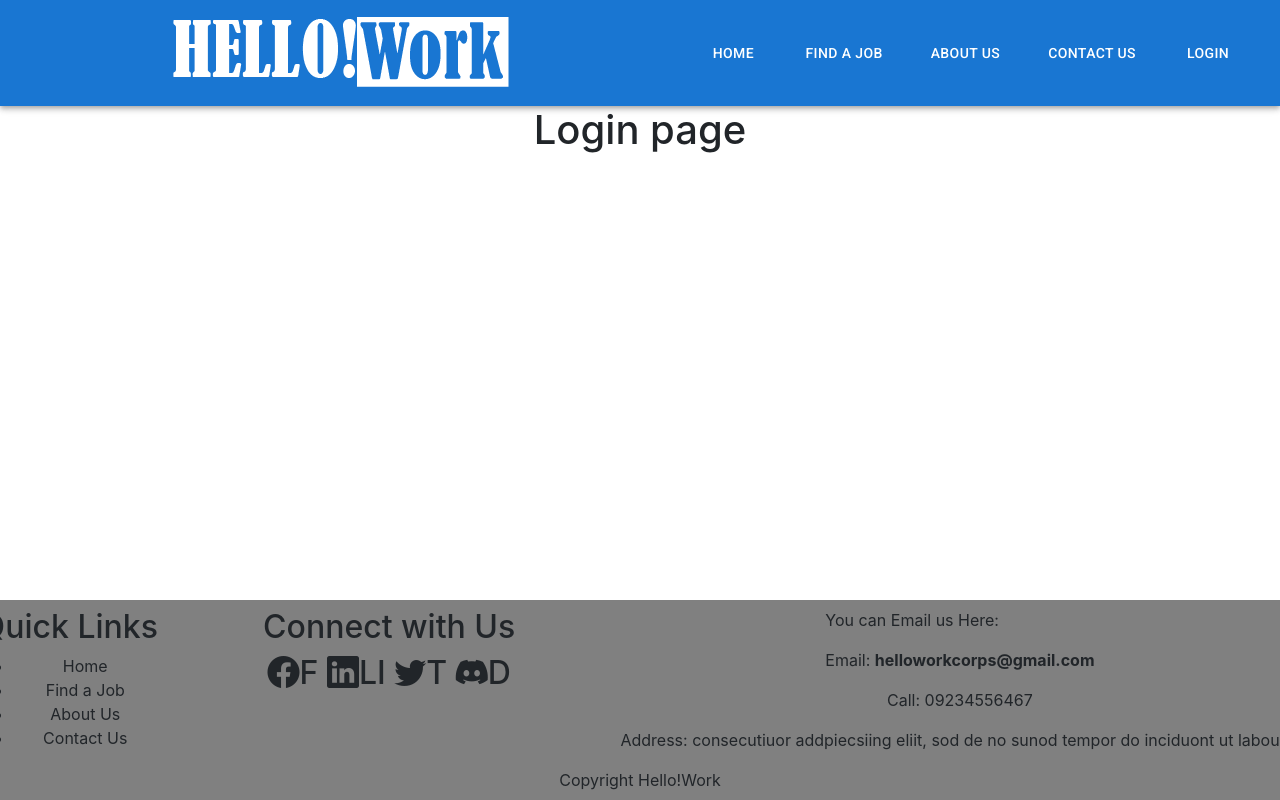
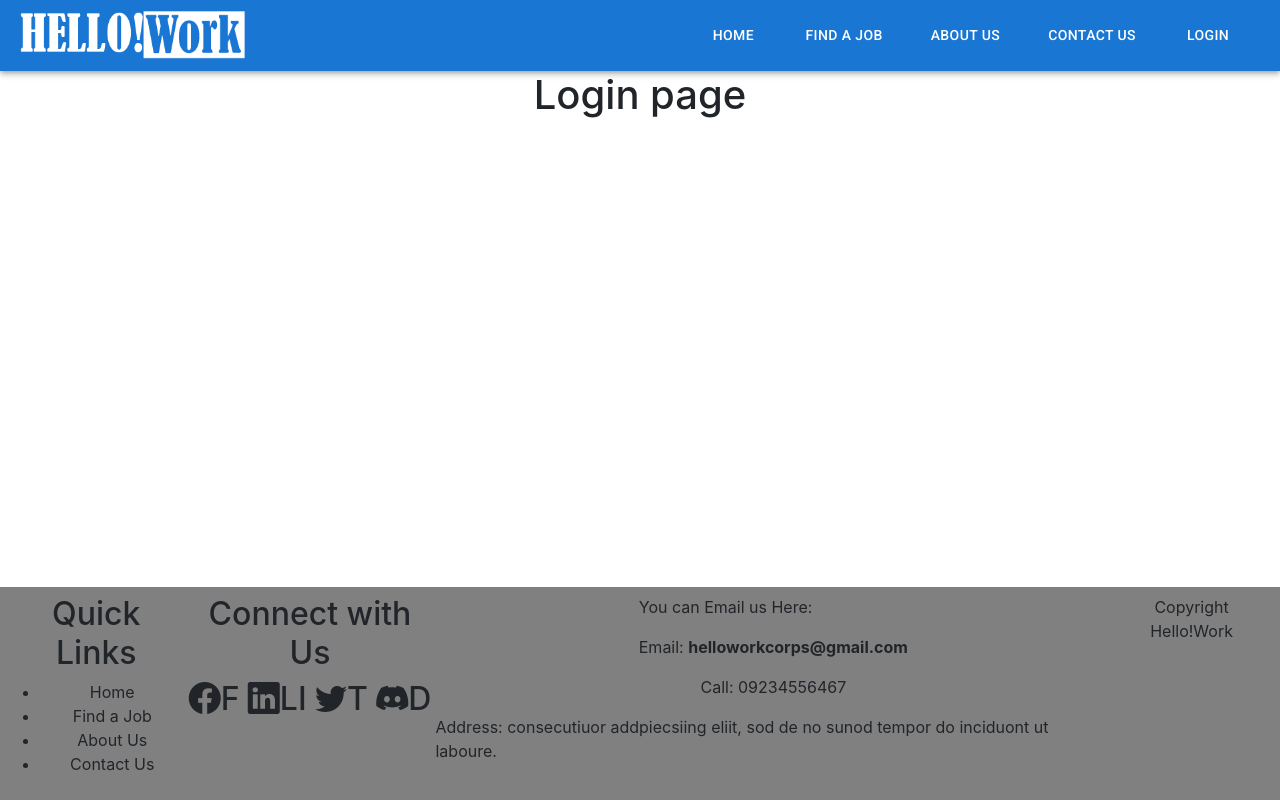
Before and after one commit to kyuru2425/helloWork.github.io, a React (Create React App) app: page /login in a window 1280 px wide. Built offline with nearby package versions, Linux system fonts and the light colour scheme.

Commit message:
updated header

```diff
--- a/src/components/Footer.js
+++ b/src/components/Footer.js
@@ -9,17 +9,20 @@ const divstyle ={
     margin : "0"
 }
 const boxleft ={
-    marginLeft: "-5em"
+    //marginLeft: "-5em"
 }
 const boxright ={
-    marginRight: "-5em",
+    //marginRight: "-5em",
     display: "flex",
     alignItems: "center",
     flexDirection: "column",
     textAlign: "left"
 }
+
 const footercss ={
 
+        display:  "flex",
+        flexDirection: "row",
         position: "fixed",
         backgroundColor: "gray",
         bottom: "0",
--- a/src/components/Header.js
+++ b/src/components/Header.js
@@ -9,6 +9,7 @@ import MenuIcon from '@mui/icons-material/Menu';
 import { Link } from 'react-router-dom'
 import styled from 'styled-components'
 import logo from '../images/logo.png'
+import { height } from '@mui/system';
 
 
 const Navlist = styled.a`
@@ -34,16 +35,17 @@ const Header = () => {
         <Box sx={{ flexGrow: 1 }}>
             <AppBar position="static">
                 <Toolbar>
-                <Typography variant="h6" component="div" sx={{ flexGrow: 1 }}>
                 <IconButton
-                    size="large"
+                    size="medium"
                     edge="start"
                     color="inherit"
                     aria-label="menu"
                     sx={{ mr: 2 }}
                 >
-                    <img src={logo}></img>
+                    <img src={logo} style={{width:"225px", height:"55px"}}></img>
                 </IconButton>
+                <Typography variant="h6" component="div" sx={{ flexGrow: 1 }}>
+
 
 
                 </Typography>
```
